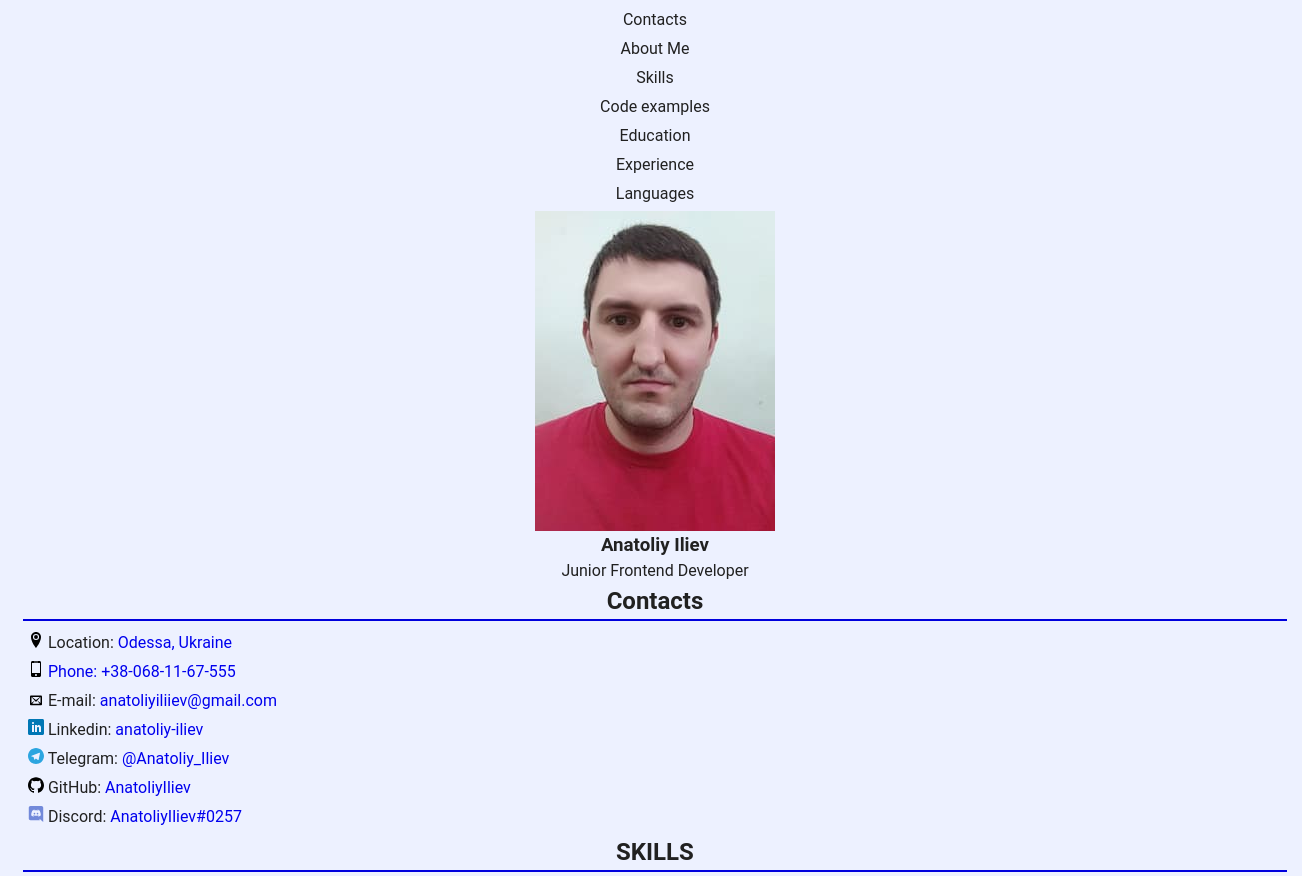
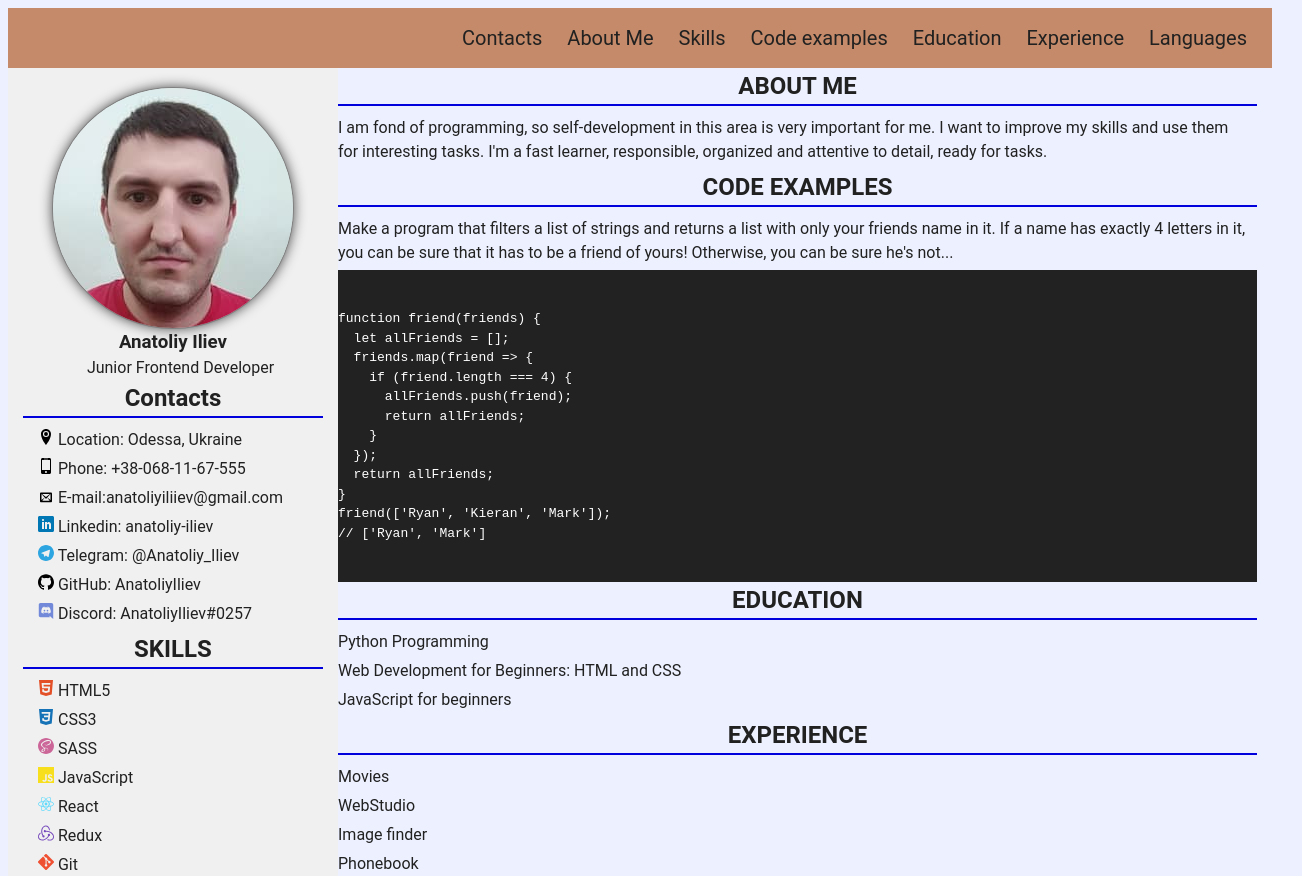
Before and after one commit to AnatoliyIliev/rsschool-cv-stage0, a plain HTML site: page index.html in a window 1280 px wide. Shown: the top 876 px of the page, 1302 px wide, since content can reach past the window. Drawn offline with Linux system fonts and the light colour scheme.

Commit message:
add: aside style

```diff
--- a/index.html
+++ b/index.html
@@ -5,7 +5,7 @@
     <meta http-equiv="X-UA-Compatible" content="IE=edge" />
     <meta name="viewport" content="width=device-width, initial-scale=1.0" />
     <link rel="stylesheet" href="./style.css" />
-    <title>cv</title>
+    <title>Anatoliy Iliev</title>
     <link rel="icon" type="image/x-icon" href="./assets/favicon.png" />
   </head>
   <body>
@@ -64,7 +64,14 @@
     </header>
     <aside class="container">
       <nav>
-        <img src="./assets/avatar1.jpg" alt="Anatoliy Iliev" />
+        <div class="my-foto">
+          <img
+            class="personPhoto"
+            src="./assets/avatar1.jpg"
+            alt="Anatoliy Iliev"
+          />
+        </div>
+
         <h1 class="title">Anatoliy Iliev</h1>
         <p class="title">Junior Frontend Developer</p>
         <section id="contacts" class="contacts">
@@ -72,15 +79,14 @@
           <hr size="2" color="#0000dd" />
           <ul class="auth-nav">
             <li class="item">
-              <svg class="icon-location" width="16" height="16">
-                <use href="./assets/symbol-defs.svg#location"></use>
-              </svg>
-              Location:
               <a
                 href="https://goo.gl/maps/42znVQzBgRxQvnXcA"
                 class="page__header-nav nav-tel"
               >
-                Odessa, Ukraine
+                <svg class="icon-location" width="16" height="16">
+                  <use href="./assets/symbol-defs.svg#location"></use>
+                </svg>
+                Location: Odessa, Ukraine
               </a>
             </li>
             <li class="item">
@@ -92,64 +98,59 @@
               </a>
             </li>
             <li class="item">
-              <svg class="icon-mail" width="16" height="12">
-                <use href="./assets/symbol-defs.svg#mail"></use>
-              </svg>
-              E-mail:
               <a
                 href="mailto:anatoliyiliiev@gmail.com"
                 class="page__header-nav nav-mailo"
               >
-                anatoliyiliiev@gmail.com
+                <svg class="icon-mail" width="16" height="12">
+                  <use href="./assets/symbol-defs.svg#mail"></use>
+                </svg>
+                E-mail:anatoliyiliiev@gmail.com
               </a>
             </li>
             <li class="item">
-              <svg class="icon-linkedin" width="16" height="16">
-                <use href="./assets/symbol-defs.svg#linkedin"></use>
-              </svg>
-              Linkedin:
               <a
                 href="https://www.linkedin.com/in/anatoliy-iliev"
                 class="page__header-nav nav-tel"
               >
-                anatoliy-iliev
+                <svg class="icon-linkedin" width="16" height="16">
+                  <use href="./assets/symbol-defs.svg#linkedin"></use>
+                </svg>
+                Linkedin: anatoliy-iliev
               </a>
             </li>
             <li class="item">
-              <svg class="icon-telegram" width="16" height="16">
-                <use href="./assets/symbol-defs.svg#telegram"></use>
-              </svg>
-              Telegram:
               <a
                 href="https://t.me/Anatoliy_Iliev"
                 class="page__header-nav nav-tel"
               >
-                @Anatoliy_Iliev
+                <svg class="icon-telegram" width="16" height="16">
+                  <use href="./assets/symbol-defs.svg#telegram"></use>
+                </svg>
+                Telegram: @Anatoliy_Iliev
               </a>
             </li>
             <li class="item">
-              <svg class="icon-github" width="16" height="16">
-                <use href="./assets/symbol-defs.svg#github"></use>
-              </svg>
-              GitHub:
               <a
                 href="https://github.com/AnatoliyIliev"
                 class="page__header-nav nav-tel"
               >
-                AnatoliyIliev
+                <svg class="icon-github" width="16" height="16">
+                  <use href="./assets/symbol-defs.svg#github"></use>
+                </svg>
+                GitHub: AnatoliyIliev
               </a>
             </li>
             <li class="item">
-              <svg class="icon-discord" width="16" height="16">
-                <use href="./assets/symbol-defs.svg#discord"></use>
-              </svg>
-              Discord:
               <a
                 href="https://discord.gg/WbwxbAbv"
                 class="page__header-nav nav-tel"
                 title="Discord"
               >
-                AnatoliyIliev#0257
+                <svg class="icon-discord" width="16" height="16">
+                  <use href="./assets/symbol-defs.svg#discord"></use>
+                </svg>
+                Discord: AnatoliyIliev#0257
               </a>
             </li>
           </ul>
--- a/style.css
+++ b/style.css
@@ -10,16 +10,21 @@ a {
   text-decoration: none; /* Отменяем подчеркивание у ссылки */
   margin: 0;
   padding: 0;
+  cursor: pointer;
+  color: var(--primeri-text-color);
 }
 
-a:hover {
-  text-decoration: none;
-} /* Отменяем подчеркивание при наведении у ссылки */
+a:focus,
+a:hover  {
+  /* text-transform: uppercase; */
+  color: var(--accent-color);
+}
 
 li,
 p {
   list-style-type: none;
   margin: 5px;
+  margin-left: 15px;
   padding: 0;
   /* Убираем маркеры */
 }
@@ -57,6 +62,17 @@ hr {
   margin: 0 auto;
   margin-bottom: 10px;
 }
+
+.my-foto {
+  width: 240px;
+  height: 240px;
+  margin: 0 auto;
+  overflow: hidden;
+  border-radius: 50%;
+  box-shadow: 0 0 0 1px grey, 0 0 13px #333;
+}
+
+
 
 /*-------- BUTTON--------------*/
 .menu-button {
@@ -152,9 +168,7 @@ code {
 }
 
 @media (min-width: 768px) {
-  .container {
-    width: 100%;
-  }
+
   .menu-button {
     display: none;
   }
@@ -162,10 +176,42 @@ code {
   .menu-container {
     display: contents;
   }
-}
 
-@media(min-width: 1440px) {
-  .container {
-    width: 100%;
+  /*-------- HEADER--------------*/
+
+  .page-header {
+    background-color:  #C48A69;
+  }
+
+  .nav-list {
+    display: flex;
+    font-weight: 400;
+    font-size: 20px;
+    line-height: 1.5;
+    height: 60px;
+    /* margin-bottom: 15px; */
+    align-items: center;
+    justify-content: end;
+  }
+
+  .nav-item {
+    margin-right: 10px;
+  }
+
+  aside {
+    display: block;
+    background: #f0f0f0;
+    padding: 20px;
+    width: 300px;
+    height: 100%;
+    float: left;
+  }
+
+  footer {
+    background-color:  #C48A69;
+  }
+
+  p {
+    padding-left: 15px;
   }
 }
```
Lines whose indentation alone changed are shown as unchanged.
